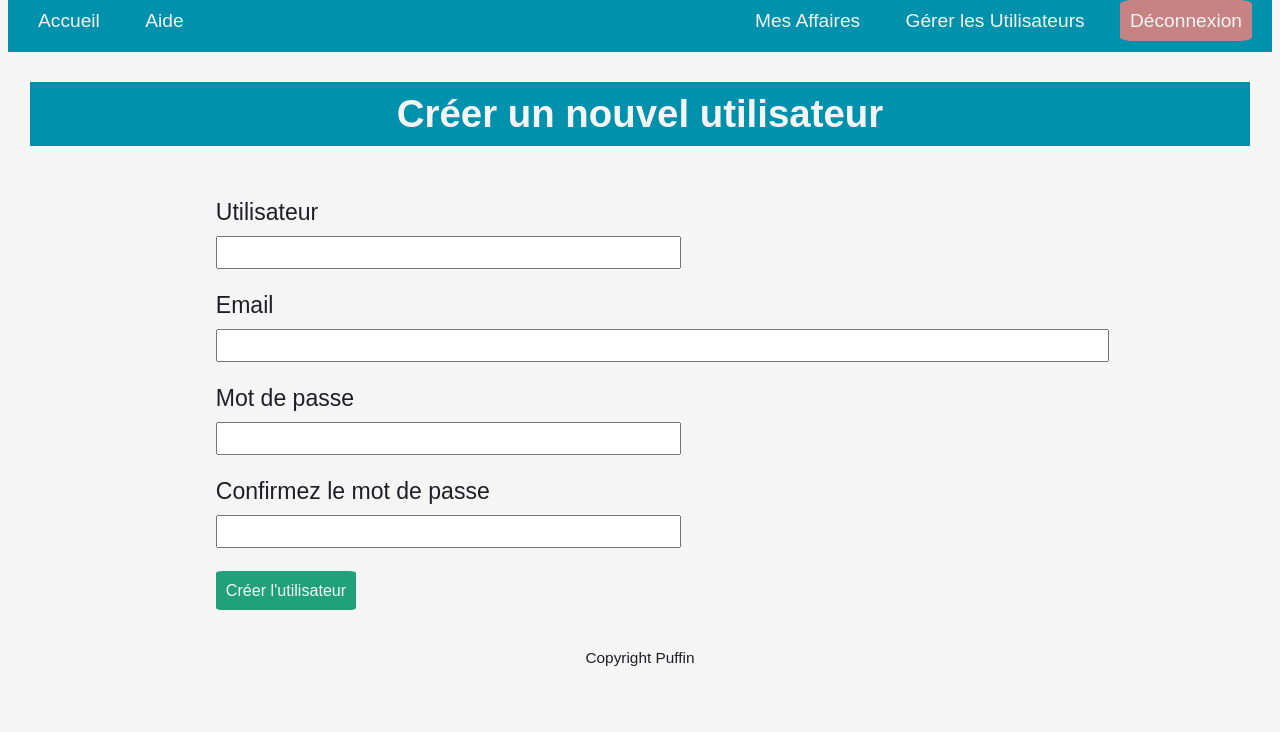
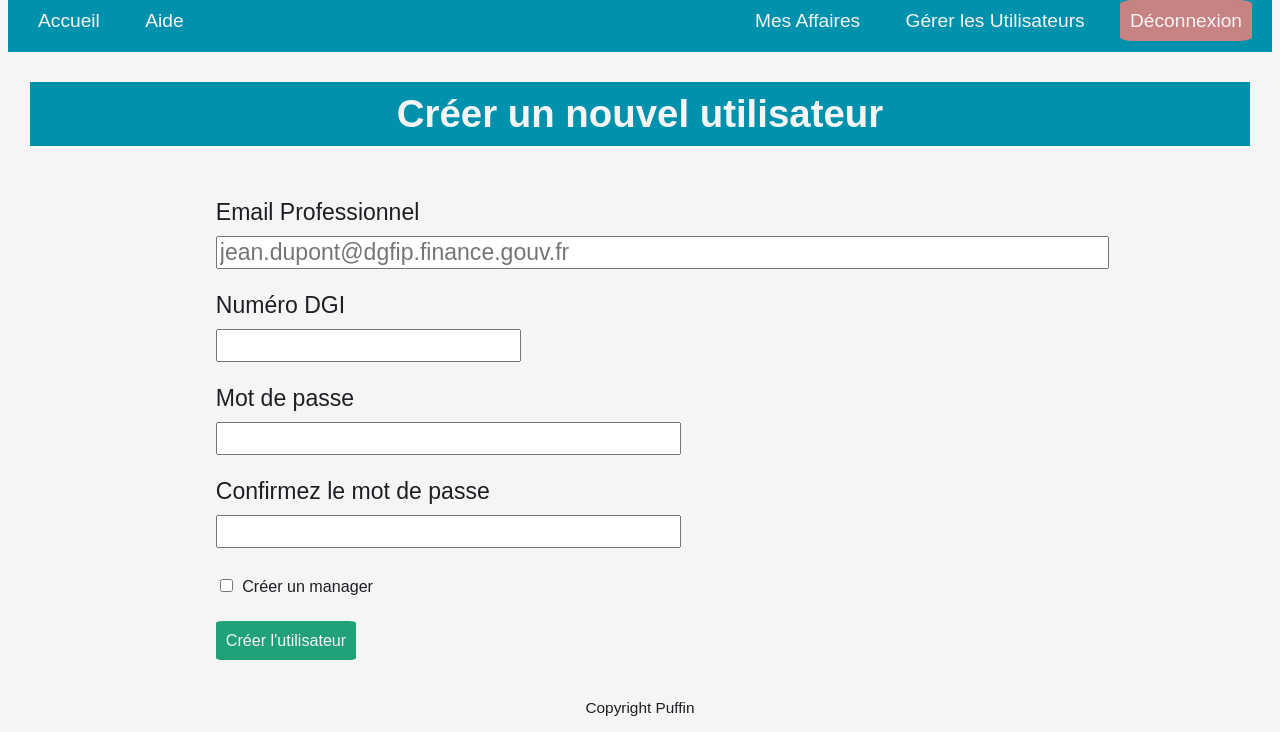
Before and after one commit to RmnSnk/syp, a Flask app: page /manager/ in a window 1280 px wide. Shown: the part 115-847 px from the top of the page. Before the commit the page ends 781 px from the top, so only its background shows below. Run offline with Flask 2, Linux system fonts and the light colour scheme; a user stored in the database is signed in; some web fonts are replaced.

Commit message:
Maj diverses

```diff
--- a/myapp/auth.py
+++ b/myapp/auth.py
@@ -32,6 +32,7 @@ def auth():
         return redirect(url_for('main_blueprint.index'))
     return render_template('auth.html', title="Login", form=formulaire)
 
+
 @auth_blueprint.route('/logout') #renvoie vers /auth/logout
 def logout():
     logout_user()
--- a/myapp/form.py
+++ b/myapp/form.py
@@ -20,20 +20,24 @@ class RegistrationForm(FlaskForm):
     TODO: modifier pour n'avoir qu'à saisir le début de l'adresse mail
     TODO: modifier pour créer un mot de passe automatique envoyé par mail
     """
-    username = StringField('Utilisateur', validators=[DataRequired()])
-    email = StringField('Email', validators=[DataRequired(), Email()])
-    numero_dgi = IntegerField('Numéro DGI', validators=[DataRequired()])
+    dgi = IntegerField('Numéro DGI', validators=[DataRequired()])
+    email = StringField('Email Professionnel', validators=[DataRequired(), Email()])
     password = PasswordField('Mot de passe', validators=[DataRequired()])
     password2 = PasswordField('Confirmez le mot de passe', validators=[DataRequired(), EqualTo('password')])
-    manager = BooleanField('Créer un compte manager ?')
+    manager = BooleanField('Créer un manager')
     submit = SubmitField('Créer l\'utilisateur')
-
-    def validate_username(self, username):
-        user = User.query.filter_by(username=username.data).first()
-        if user is not None:
-            raise ValidationError('Merci de saisir un autre nom d\'utilisateur')
 
     def validate_email(self, email):
         user = User.query.filter_by(email=email.data).first()
         if user is not None:
-            raise ValidationError('Merci de saisir une adresse email différente')
+            raise ValidationError('Cet utilisateur existe déjà')
+        l = email.data.split('@')
+        if l[1] != 'dgfip.finances.gouv.fr':
+            raise ValidationError('L\'adresse email doit se terminer par @dgfip.finances.gouv.fr')
+
+    def validate_dgi(self, dgi):
+        if len(str(dgi.data)) != 6:
+            raise ValidationError('Le numéro DGI doit faire exactement 6 chiffes')
+        user = User.query.filter_by(dgi=dgi.data).first()
+        if user is not None:
+            raise ValidationError('Ce numéro a déjà été utilisé')
--- a/myapp/manager.py
+++ b/myapp/manager.py
@@ -6,7 +6,7 @@ Blueprint de la partie manager
 
 from flask import Blueprint, render_template, flash, redirect, url_for
 from .models import User
-from .form import RegistrationForm
+from . import form
 from . import db
 from datetime import datetime
 from flask_login import login_required
@@ -17,13 +17,13 @@ manager_blueprint = Blueprint('manager_blueprint', __name__, url_prefix='/manage
 @manager_blueprint.route('/', methods=['GET', 'POST'])
 @login_required
 def manager():
-    formulaire = RegistrationForm()
+    formulaire = form.RegistrationForm()
     if formulaire.validate_on_submit():
-        user = User(username=formulaire.username.data, email=formulaire.email.data)
+        user = User(email=formulaire.email.data, dgi=formulaire.dgi.data, manager=formulaire.manager.data, active=True)
         user.set_password(formulaire.password.data)
+        user.set_username(formulaire.email.data)
         db.session.add(user)
         db.session.commit()
         flash("Utilisateur crée")
         return redirect(url_for('main_blueprint.index'))
-
     return render_template('manager.html', title="Espace manager", form=formulaire)
--- a/myapp/templates/manager.html
+++ b/myapp/templates/manager.html
@@ -7,19 +7,18 @@
         <form action="" method="post">
         	{{ form.hidden_tag() }}
         	<p>
-        		{{ form.username.label }} </br>
-        		{{ form.username(id="form-input-login", size=32)}}</br>
-                {% for error in form.username.errors %}
+        		{{ form.email.label }}</br>
+        		{{ form.email(id="form-input-login", size=64, placeholder="jean.dupont@dgfip.finance.gouv.fr") }}</br>
+                {% for error in form.email.errors %}
                 <span id="form-error"> [{{ error }}]</span>
                 {% endfor %}
         	</p>
             <p>
-                {{ form.email.label }} </br>
-                {{ form.email(id="form-input-login", size=64) }}
-                {% for error in form.email.errors %}
+                {{ form.dgi.label }} </br>
+                {{ form.dgi(id="form-input-login", size=6)}}</br>
+                {% for error in form.dgi.errors %}
                 <span id="form-error"> [{{ error }}]</span>
                 {% endfor %}
-
             </p>
         	<p>
         		{{ form.password.label }} </br>
@@ -35,6 +34,8 @@
                 <span id="form-error"> [{{ error }}]</span>
                 {% endfor %}
             </p>
+            <p>{{ form.manager() }} {{form.manager.label(id="form-remerberme-label") }}</p>
+
         	<p>{{ form.submit(id="form-remerberme-submit") }}</p>
         </form>
     </div>
```
Also changed, not shown: TODO.txt (added, +14 -0 lines), myapp/models.py (+9 -2 lines), app.db (deleted), myapp/templates/auth.html (line endings or trailing spaces).
